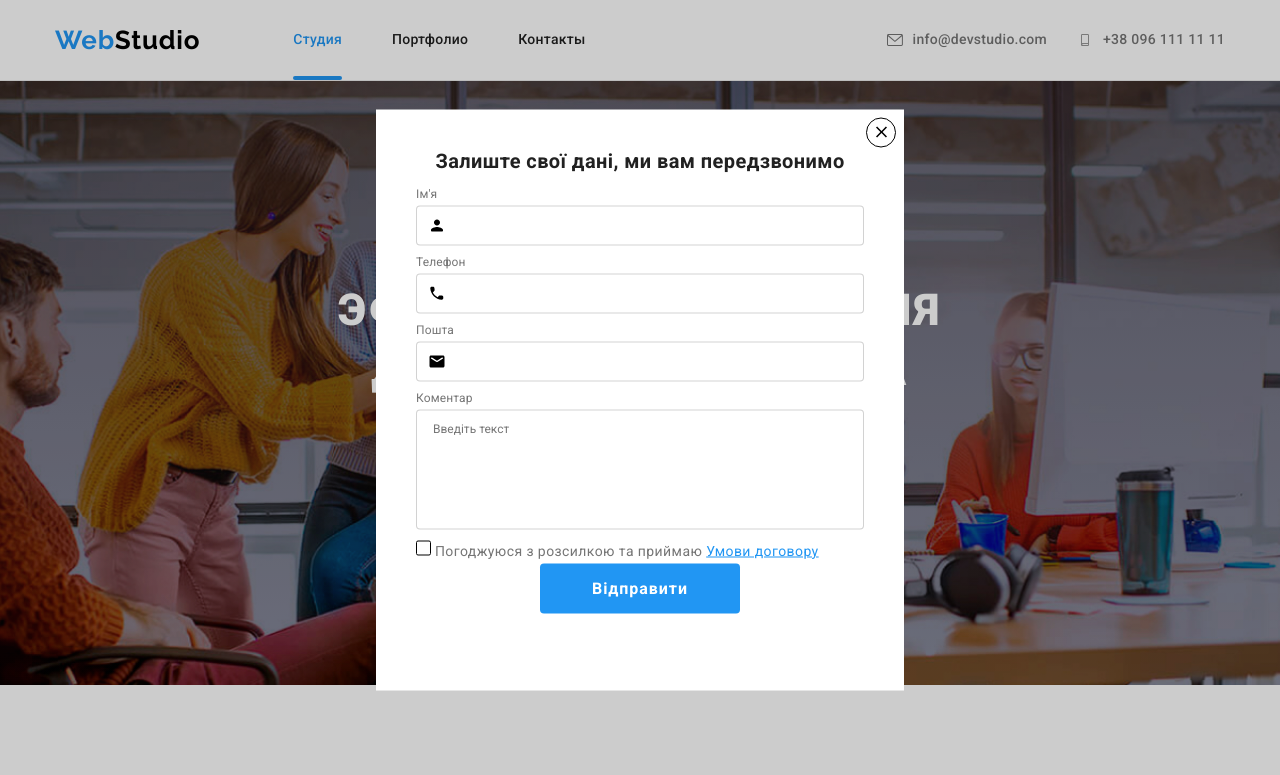
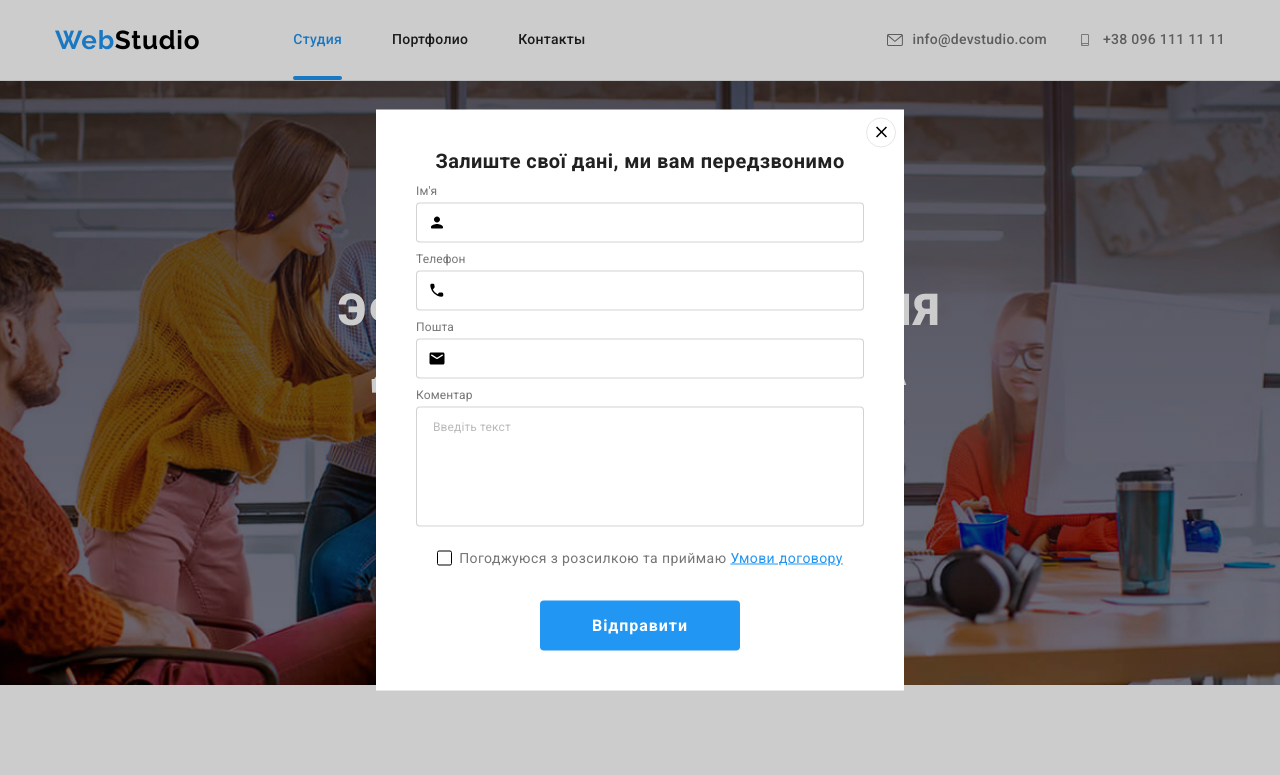
Before and after one commit to OlhaNazarova/goit-markup-hw-06, a plain HTML site: page index.html in a window 1280 px wide. Both pictures are taken after a click on the button "Заказать услугу". Shown: the top 775 px of the page. Drawn offline with nearby package versions, Linux system fonts and the light colour scheme.

Commit message:
виконана дз повністю

```diff
--- a/css/styles.css
+++ b/css/styles.css
@@ -776,12 +776,17 @@ transform: translateY(0%);
     align-items: center;
     justify-content: center;
     background-color: transparent;
-    border: 1px solid #000000;
+    border: 1px solid rgba(0, 0, 0, 10%);
     width: 30px;
     height: 30px;
     border-radius: 50%;
     padding: 0;
 
+   }
+   .modal-close-btn:hover .modal-close-icon,
+   .modal-close-btn:focus .modal-close-icon
+   {
+    fill: var(--accent-color);
    }
 
    .backdrop.is-hidden {
@@ -800,17 +805,23 @@ font-size: 20px;
 line-height: 1.15;
 text-align: center;
 color: var(--text-color);
-margin-bottom: 15px;
+margin-bottom: 12px;
 }
 .modal-form-label{
     display: flex;
     flex-direction: column;
     margin-bottom: 10px;
+    position: relative;
+
+}
+.modal-label-comment{
+    margin-bottom: 20px;
+}
+.modal-form-text{
     font-size: 12px;
     line-height: 1.16;
     letter-spacing: 0.01em;
     color: #757575;
-    position: relative;
 
 }
 .contact-form-input{
@@ -831,17 +842,21 @@ resize: none;
   padding-top: 12px;
 
 }
+.modal-form-comment::placeholder{
+    font-size: 12px;
+line-height: 14px;
+letter-spacing: 0.01em;
+
+color: rgba(117, 117, 117, 0.5);
+}
 .modal-checkbox-text{
-
 font-style: normal;
 font-weight: 400;
 font-size: 14px;
 line-height: 1.71;
 color: #757575;
-margin-top: 17px;
+}
 
-
-}
 .modal-checkbox-link{
     color: #2196F3;
 }
@@ -877,8 +892,10 @@ display: block;
 .icon-checkbox{
     border: 1px solid #000000;
     border-radius: 2px;
+    margin-right: 7px;
+
 }
-.checkbox:checked + .icon-checkbox{
+.input-checkbox:checked + .icon-checkbox{
     background-color: var(--accent-color);
     border: 2px solid var(--accent-color);
 }
@@ -887,6 +904,13 @@ display: block;
   -moz-appearance: none;
   appearance: none;
   position: absolute;
+}
+.modal-form-checkbox{
+    display: flex;
+    align-items: center;
+    justify-content: center;
+    margin-top: 17px;
+    margin-bottom: 30px;
 }
 
 
--- a/index.html
+++ b/index.html
@@ -455,24 +455,32 @@
     <div class="backdrop is-hidden" data-modal>
         <!---modal-form-->
         <div class="modal">
+            <button type="button" class="modal-close-btn" data-modal-close>
+                <svg class="modal-close-icon" width="18" height="18">
+                    <use href="./image/svg/symbol-defs.svg#icon-close-black">
+
+                    </use>
+
+                </svg>
+             </button>
             <form class="modal-form">
                 <p class="modal-form-title" >Залиште свої дані, ми вам передзвонимо</p>
-                <label class="modal-form-label"> <span class="modal-form-label-">Ім'я</span>
+                <label class="modal-form-label"><span class="modal-form-text">Ім'я</span>
                     <svg class="modal-icon" width="18" height="18" >
                         <use href="./image/svg/symbol-defs2.svg#icon-person-black-18dp-1"></use>
                     </svg>
                     <input type="text" class="contact-form-input" name="user-name"/></label>
-                <label  class="modal-form-label">Телефон
+                <label  class="modal-form-label"><span class="modal-form-text">Телефон</span>
                     <svg class="modal-icon" width="18" height="18" >
                         <use href="./image/svg/symbol-defs2.svg#icon-phone-black-18dp-1"></use>
                     </svg>
                     <input type="tel" class="contact-form-input" name="user-phone"/></label>
-                <label  class="modal-form-label">Пошта
+                <label  class="modal-form-label"><span class="modal-form-text">Пошта</span>
                     <svg class="modal-icon" width="18" height="18" >
                         <use href="./image/svg/symbol-defs2.svg#icon-email-black-18dp-1"></use>
                     </svg>
                     <input type="email" class="contact-form-input" name="user-email"/></label>
-                <label class="modal-form-label">Коментар<textarea class="modal-form-comment contact-form-input" name="user-comment" id="" placeholder="Введіть текст"></textarea></label>
+                <label class="modal-form-label modal-label-comment"><span class="modal-form-text">Коментар</span><textarea class="modal-form-comment contact-form-input" name="user-comment" id="" placeholder="Введіть текст"></textarea></label>
                 <label class="modal-form-checkbox">
                     <input type="checkbox" class="input-checkbox">
                     <svg class="icon-checkbox"  width="15" height="15">
@@ -484,14 +492,7 @@
                     <button type="submit" class="contact-form-btn" >Відправити</button>
 
             </form>
-         <button type="button" class="modal-close-btn" data-modal-close>
-            <svg class="modal-close-icon" width="18" height="18">
-                <use href="./image/svg/symbol-defs.svg#icon-close-black">
 
-                </use>
-
-            </svg>
-         </button>
         </div>
 
     </div>
```
